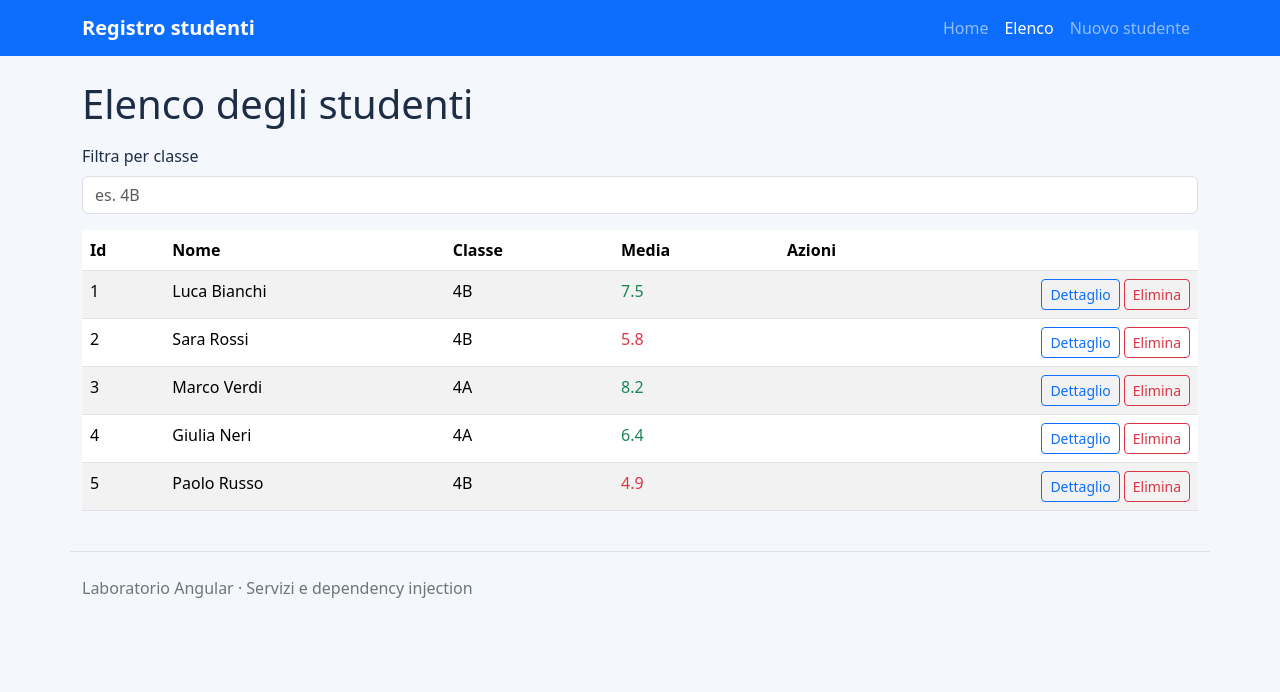
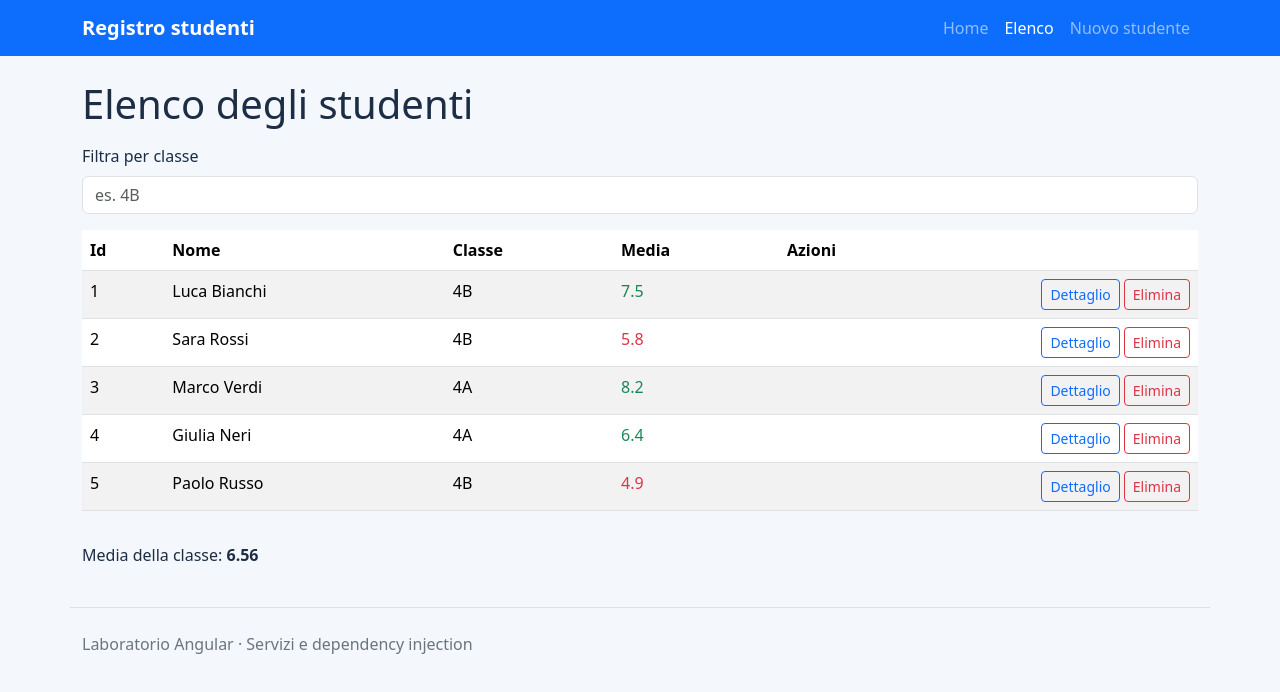
Before and after one commit to JohnCarloG/frutta_angular, an Angular app in the folder registro-studenti/: page /elenco in a window 1280 px wide. Shown: the top 692 px of the page. Built offline with nearby package versions, Linux system fonts and the light colour scheme.

Commit message:
Prova tu livello 1: media della classe

```diff
--- a/registro-studenti/src/app/elenco/elenco.html
+++ b/registro-studenti/src/app/elenco/elenco.html
@@ -16,3 +16,6 @@
 <td class="text-end text-nowrap"><a class="btn btn-sm btn-outline-primary me-1" [routerLink]="['/elenco', s.id]">Dettaglio</a><button type="button" class="btn btn-sm btn-outline-danger" (click)="rimuovi(s.id)">Elimina</button></td></tr>
 }</tbody></table></div>
 }
+@if (filtrati().length > 0) {
+<p class="mt-3">Media della classe: <strong data-testid="media-classe">{{ mediaClasse().toFixed(2) }}</strong></p>
+}
--- a/registro-studenti/src/app/elenco/elenco.ts
+++ b/registro-studenti/src/app/elenco/elenco.ts
@@ -11,5 +11,9 @@ export class Elenco {
     const tutti = this.studentiService.studenti();
     return filtro === '' ? tutti : tutti.filter(s => s.classe.toUpperCase() === filtro);
   });
+  readonly mediaClasse = computed(() => {
+    const lista = this.filtrati();
+    return lista.length === 0 ? 0 : lista.reduce((somma, s) => somma + s.mediaVoti, 0) / lista.length;
+  });
   rimuovi(id: number): void { this.studentiService.rimuovi(id); }
 }
```
